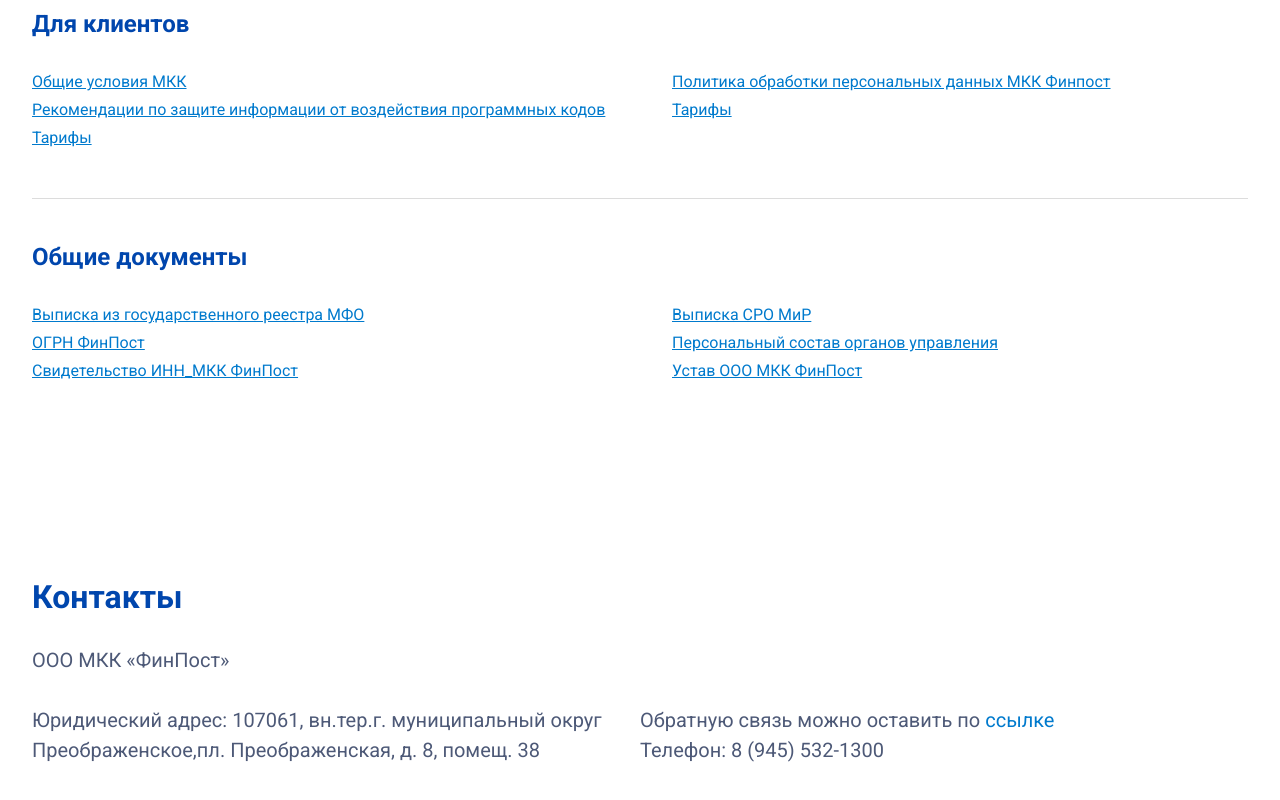
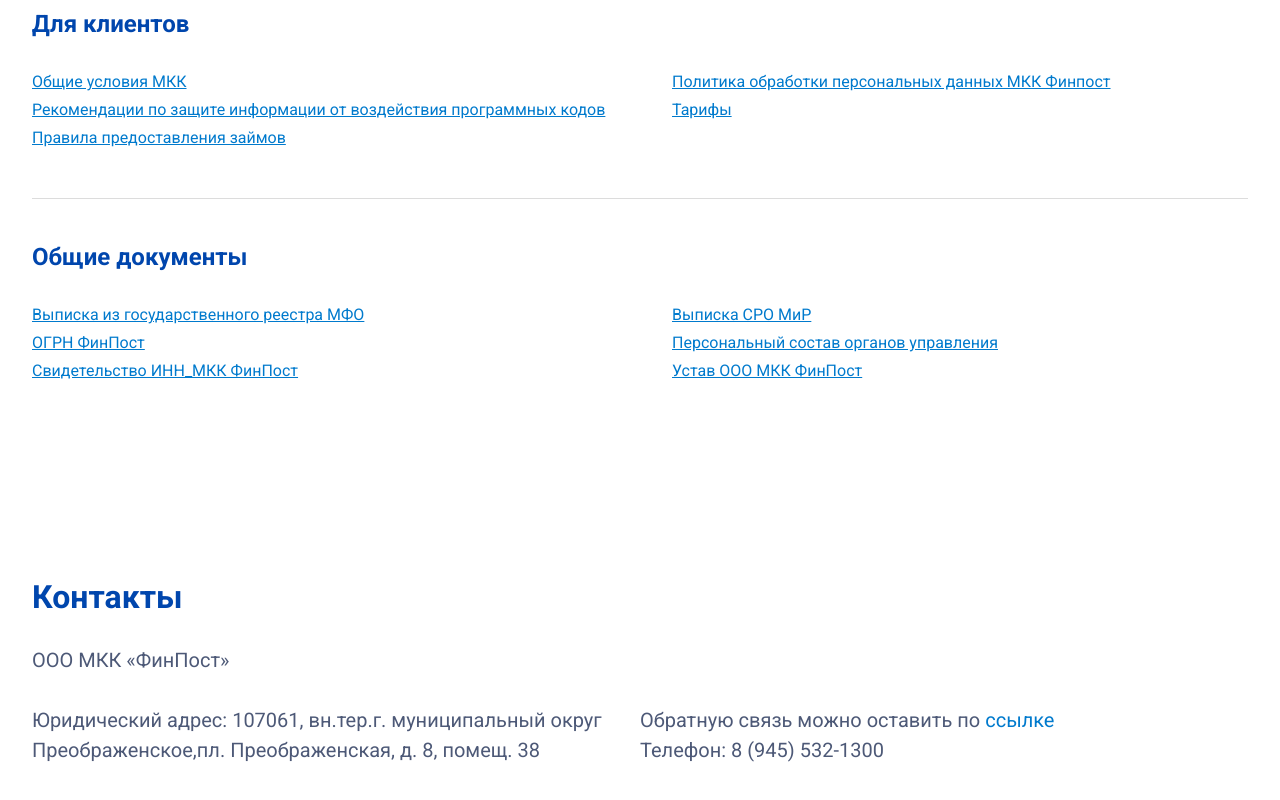
Before and after one commit to A-ST-RA/mkkfinpost-pochtabank, a website built with webpack: page src/index.html in a window 1280 px wide. Shown: the part 1794-2594 px from the top of the page. Built offline with nearby package versions, Linux system fonts and the light colour scheme.

Commit message:
feat(документы): добавил новые документы

```diff
--- a/src/index.html
+++ b/src/index.html
@@ -103,7 +103,7 @@
                     <li class="docs__link"><a download
                             href="./public/сайт/Для клиентов/Тарифы.pdf"
                             class="links__item">Тарифы</a></li>
-                    <li class="docs__link"><a download href="./public/сайт/Для клиентов/Правила предоставления займов.pdf" class="links__item">Тарифы</a></li>
+                    <li class="docs__link"><a download href="./public/сайт/Для клиентов/Правила предоставления займов.pdf" class="links__item">Правила предоставления займов</a></li>
                 </ul>
             </div>
             <div class="docs__category">
```
